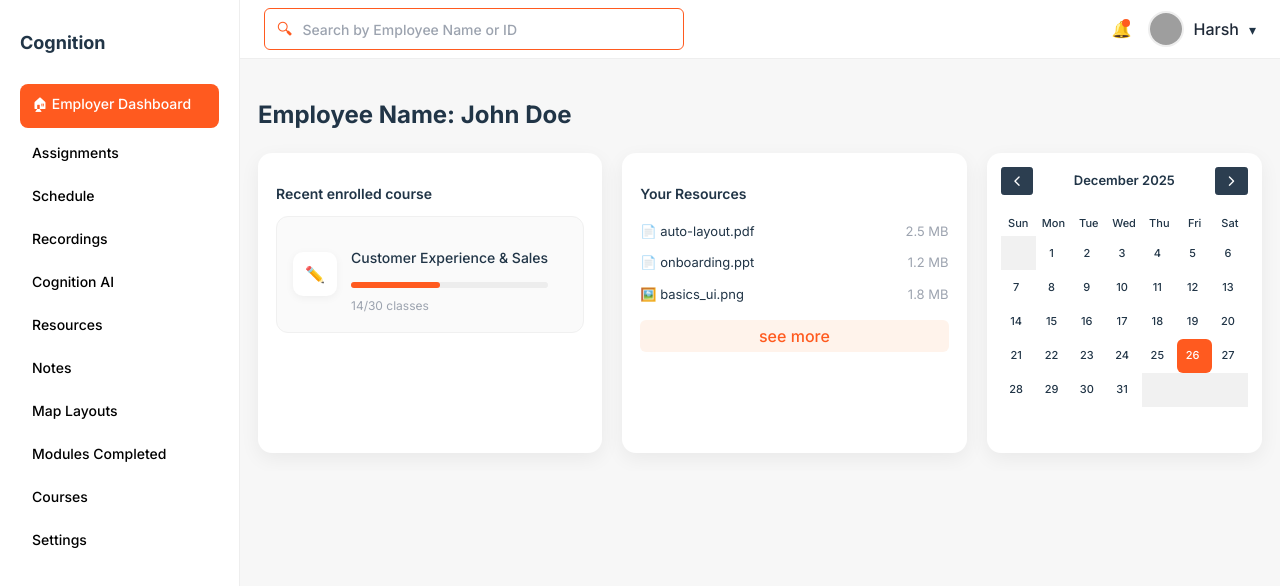
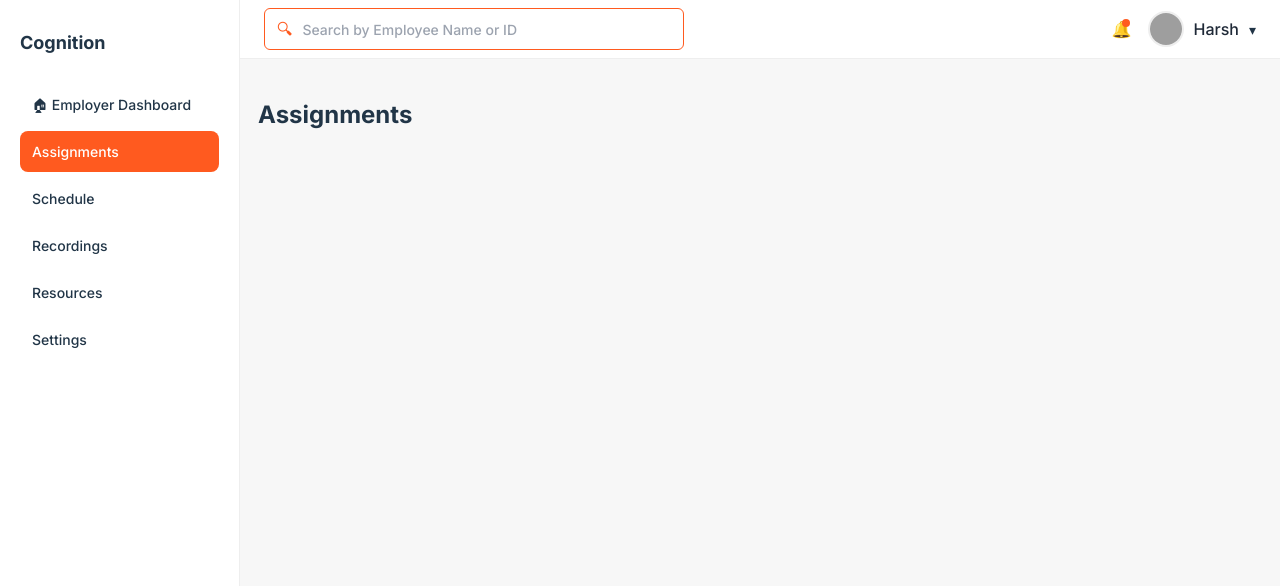
Before and after one commit to srewashimondal/cognition, a React (Vite) app in the folder frontend/: page /employer/assignments in a window 1280 px wide. Shown: the top 586 px of the page. Built offline with nearby package versions, Linux system fonts and the light colour scheme; grey boxes are pictures that could not be loaded.

Commit message:
Added sidebar pages + fixed routing

```diff
--- /dev/null
+++ b/frontend/src/pages/EmployerDashBoard/Assignments.tsx
@@ -0,0 +1,3 @@
+export default function Assignments() {
+  return <h2>Assignments</h2>;
+}
--- a/frontend/src/pages/EmployerDashBoard/EmployerDashBoard.css
+++ b/frontend/src/pages/EmployerDashBoard/EmployerDashBoard.css
@@ -369,3 +369,8 @@
   font-size: 11px;
   padding: 4px 0;
 }
+
+.nav-item.active {
+  background: #ff5a1f;
+  color: white;
+}
--- a/frontend/src/pages/EmployerDashBoard/EmployerDashBoard.tsx
+++ b/frontend/src/pages/EmployerDashBoard/EmployerDashBoard.tsx
@@ -1,11 +1,16 @@
 import './EmployerDashBoard.css';
-import { Link } from "react-router-dom";
-import FullCalendar from '@fullcalendar/react';
-import dayGridPlugin from '@fullcalendar/daygrid';
+import { Routes, Route, Navigate, Link, NavLink } from "react-router-dom";
+import EmployerHome from "./EmployerHome";
+import Assignments from "./Assignments";
+import Schedule from "./Schedule";
+import Recordings from "./Recordings";
+import Resources from "./Resources";
+import Settings from "./Settings";
 
 export default function EmployerDashBoard() {
   return (
     <div className="dashboard">
+      {/* Sidebar */}
       <aside className="sidebar">
         <Link to="/">
           <div className="logo">
@@ -14,21 +19,44 @@ export default function EmployerDashBoard() {
         </Link>
 
         <nav className="nav">
-          <button className="nav-item active"> 🏠︎ Employer Dashboard</button>
-          <button className="nav-item">Assignments</button>
-          <button className="nav-item">Schedule</button>
-          <button className="nav-item">Recordings</button>
-          <button className="nav-item">Cognition AI</button>
-          <button className="nav-item">Resources</button>
-          <button className="nav-item">Notes</button>
-          <button className="nav-item">Map Layouts</button>
-          <button className="nav-item">Modules Completed</button>
-          <button className="nav-item">Courses</button>
-          <button className="nav-item">Settings</button>
+          <NavLink
+            end
+            to="/employer"
+            className={({ isActive }) =>
+              `nav-item ${isActive ? "active" : ""}`
+            }
+          >
+            🏠︎ Employer Dashboard
+          </NavLink>
+
+
+          <NavLink to="/employer/assignments" className="nav-item">
+            Assignments
+          </NavLink>
+
+
+          <NavLink to="/employer/schedule" className="nav-item">
+            Schedule
+          </NavLink>
+
+          <NavLink to="/employer/recordings" className="nav-item">
+            Recordings
+          </NavLink>
+
+          <NavLink to="/employer/resources" className="nav-item">
+            Resources
+          </NavLink>
+
+          <NavLink to="/employer/settings" className="nav-item">
+            Settings
+          </NavLink>
         </nav>
+
       </aside>
 
+      {/* Main layout */}
       <main className="main">
+        {/* Topbar */}
         <header className="topbar">
           <div className="search-wrapper">
             <span className="search-icon">🔍︎</span>
@@ -47,7 +75,6 @@ export default function EmployerDashBoard() {
             <div className="user-menu">
               <img
                 src="https://i.etsystatic.com/30289585/r/il/3f982c/4322819070/il_fullxfull.4322819070_tn35.jpg"
-                alt="profile"
                 className="avatar"
               />
               <span className="username">Harsh</span>
@@ -57,67 +84,17 @@ export default function EmployerDashBoard() {
         </header>
 
         <section className="content">
-            <h2>Employee Name: John Doe</h2>
+          <Routes>
+            <Route index element={<EmployerHome />} />
+            <Route path="assignments" element={<Assignments />} />
+            <Route path="schedule" element={<Schedule />} />
+            <Route path="recordings" element={<Recordings />} />
+            <Route path="resources" element={<Resources />} />
+            <Route path="settings" element={<Settings />} />
 
-            <div className="dashboard-row">
-                {/* Recent Course */}
-                <div className="card">
-                <h3 className="card-title">Recent enrolled course</h3>
-
-                <div className="course-card">
-                    <div className="course-icon">✏️</div>
-                    <div className="course-info">
-                    <p className="course-name">Customer Experience & Sales</p>
-                    <div className="progress-bar">
-                        <div className="progress-fill" />
-                    </div>
-                    <span className="progress-text">14/30 classes</span>
-                    </div>
-                </div>
-                </div>
-
-                {/* Resources */}
-                <div className="card">
-                <h3 className="card-title">Your Resources</h3>
-
-                <ul className="resource-list">
-                    <li>
-                    <span>📄 auto-layout.pdf</span>
-                    <span className="resource-size">2.5 MB</span>
-                    </li>
-                    <li>
-                    <span>📄 onboarding.ppt</span>
-                    <span className="resource-size">1.2 MB</span>
-                    </li>
-                    <li>
-                    <span>🖼️ basics_ui.png</span>
-                    <span className="resource-size">1.8 MB</span>
-                    </li>
-                </ul>
-
-                <button className="see-more">see more</button>
-                </div>
-
-                {/* Calendar */}
-                <div className="card calendar-card">
-                  <FullCalendar
-                    plugins={[dayGridPlugin]}
-                    initialView="dayGridMonth"
-                    headerToolbar={{
-                      left: 'prev',
-                      center: 'title',
-                      right: 'next',
-                    }}
-                    height="auto"
-                    contentHeight="auto"
-                    fixedWeekCount={false}
-                    showNonCurrentDates={false}
-                    events={[]}
-                  />
-                </div>
-            </div>
+            <Route path="*" element={<Navigate to="" />} />
+          </Routes>
         </section>
-
       </main>
     </div>
   );
--- /dev/null
+++ b/frontend/src/pages/EmployerDashBoard/EmployerHome.tsx
@@ -0,0 +1,59 @@
+import FullCalendar from '@fullcalendar/react';
+import dayGridPlugin from '@fullcalendar/daygrid';
+
+
+export default function EmployerHome() {
+  return (
+    <>
+      <h2>Employee Name: John Doe</h2>
+
+      <div className="dashboard-row">
+        {/* Recent Course */}
+        <div className="card">
+          <h3 className="card-title">Recent enrolled course</h3>
+
+          <div className="course-card">
+            <div className="course-icon">✏️</div>
+            <div className="course-info">
+              <p className="course-name">Customer Experience & Sales</p>
+              <div className="progress-bar">
+                <div className="progress-fill" />
+              </div>
+              <span className="progress-text">14/30 classes</span>
+            </div>
+          </div>
+        </div>
+
+        {/* Resources */}
+        <div className="card">
+          <h3 className="card-title">Your Resources</h3>
+
+          <ul className="resource-list">
+            <li><span>📄 auto-layout.pdf</span><span className="resource-size">2.5 MB</span></li>
+            <li><span>📄 onboarding.ppt</span><span className="resource-size">1.2 MB</span></li>
+            <li><span>🖼️ basics_ui.png</span><span className="resource-size">1.8 MB</span></li>
+          </ul>
+
+          <button className="see-more">see more</button>
+        </div>
+
+        {/* Calendar */}
+        <div className="card calendar-card">
+          <FullCalendar
+            plugins={[dayGridPlugin]}
+            initialView="dayGridMonth"
+            headerToolbar={{
+              left: 'prev',
+              center: 'title',
+              right: 'next',
+            }}
+            height="auto"
+            fixedWeekCount={false}
+            showNonCurrentDates={false}
+            events={[]}
+          />
+        </div>
+      </div>
+    </>
+  );
+}
--- /dev/null
+++ b/frontend/src/pages/EmployerDashBoard/Recordings.tsx
@@ -0,0 +1,3 @@
+export default function Recordings() {
+  return <h2>Recordings</h2>;
+}
--- /dev/null
+++ b/frontend/src/pages/EmployerDashBoard/Resources.tsx
@@ -0,0 +1,3 @@
+export default function Resources() {
+  return <h2>Resources</h2>;
+}
--- /dev/null
+++ b/frontend/src/pages/EmployerDashBoard/Schedule.tsx
@@ -0,0 +1,3 @@
+export default function Schedule() {
+  return <h2>Schedule</h2>;
+}
--- /dev/null
+++ b/frontend/src/pages/EmployerDashBoard/Settings.tsx
@@ -0,0 +1,3 @@
+export default function Settings() {
+  return <h2>Settings</h2>;
+}
```
Lines whose indentation alone changed are shown as unchanged.
